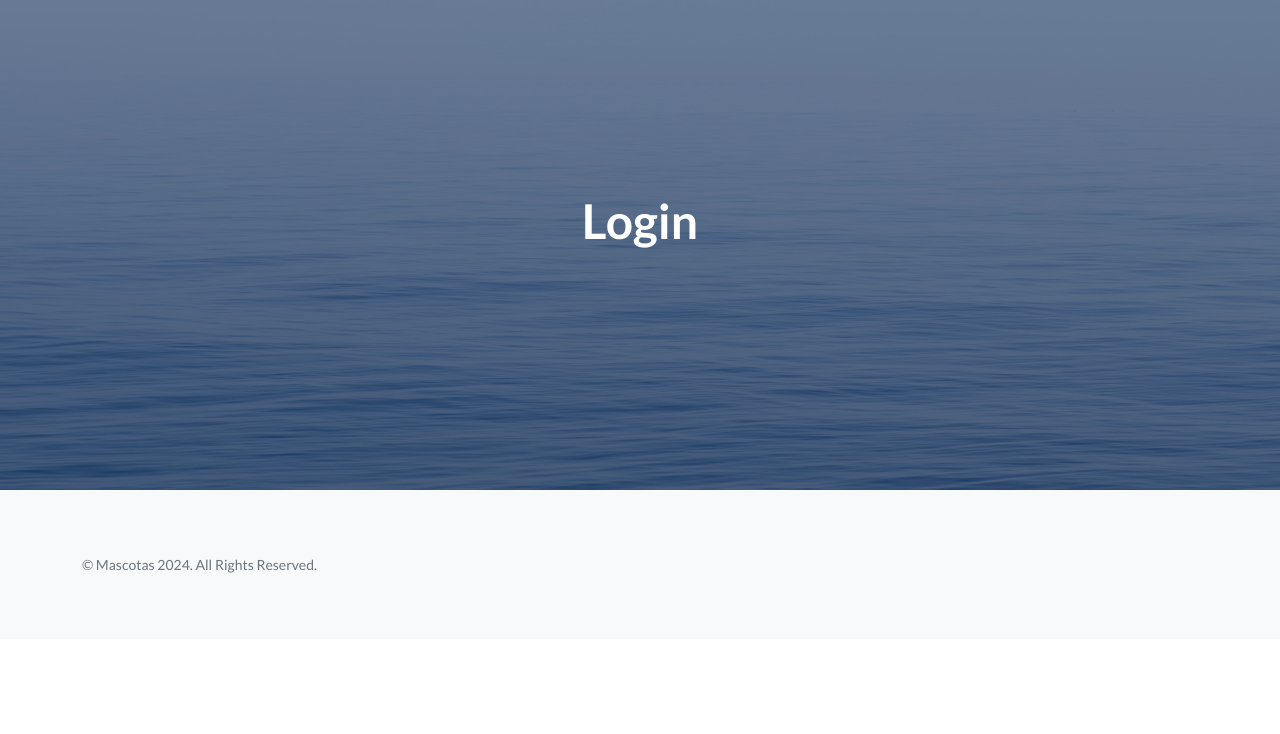
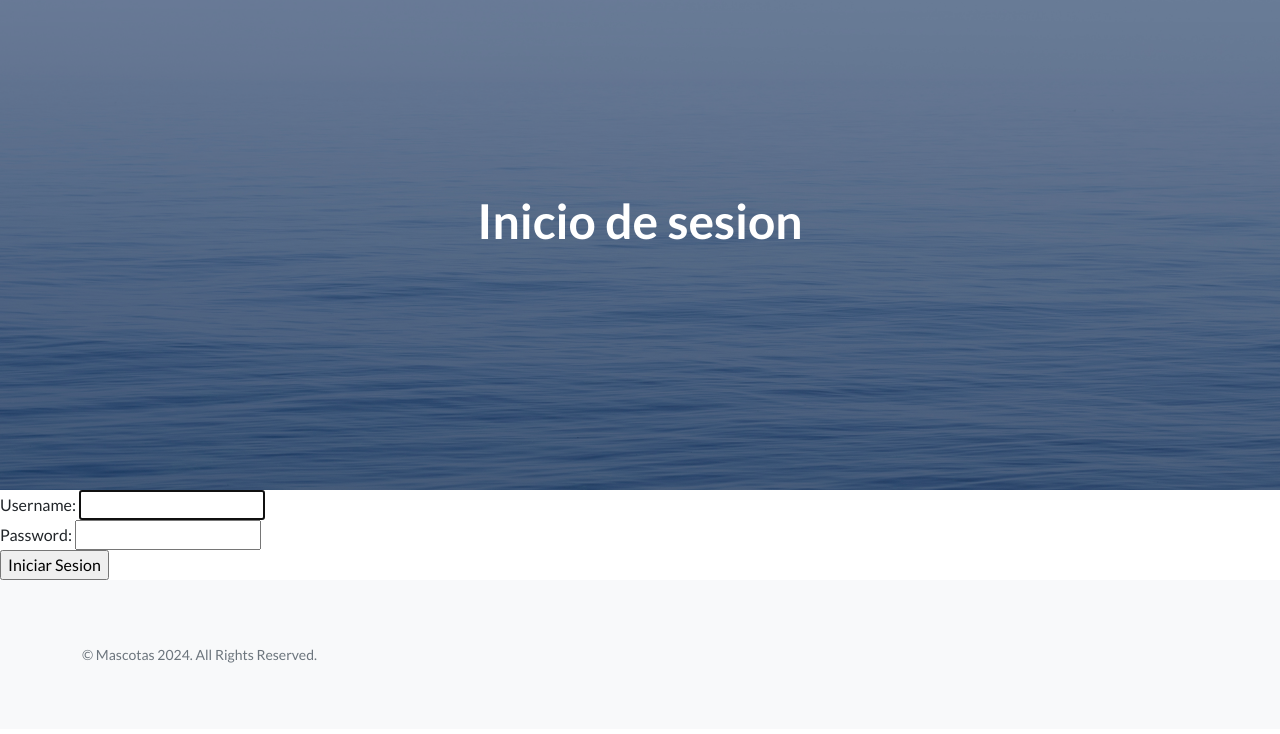
Before and after one commit to Jpptauri/PerezTaurizano3raPreEntrega, a Django app: page /usuarios/login/ in a window 1280 px wide. Shown: the part 66-800 px from the top of the page. Run offline with Django 5.2, Linux system fonts and the light colour scheme; some libraries are stand-ins or nearby versions.

Commit message:
agrego funcion de iniciar sesion y cerrar sesion

```diff
--- a/templates/base.html
+++ b/templates/base.html
@@ -26,7 +26,15 @@
                 <a class="navbar-brand" href={% url "home:buscar_mascotas" %}>Buscar Mascotas</a>
                 <a class="navbar-brand" href={% url "home:crear_mascotas" %}>Crear Mascotas</a>
                 <a class="navbar-brand" href={% url "home:about_me" %}>About me</a>
+                {% if request.user.is_authenticated %}
+                <a class="navbar-brand" href="#">  {{request.user.username}} </a>
+                <form action={% url "usuarios:logout" %} method='post'>
+                    {% csrf_token %}
+                    <input type="submit" class="btn btn-secondary" value='Cerrar Sesion'>
+                </form>
+                {% else %}
                 <a class="btn btn-primary" href="{% url "usuarios:login" %}"> Iniciar Sesion</a>
+                {% endif %}
             </div>
         </nav>
         <!-- Masthead-->
--- a/usuarios/templates/usuarios/login.html
+++ b/usuarios/templates/usuarios/login.html
@@ -1,12 +1,21 @@
 {% extends "base.html" %}
 
 {% block title_head %}
-Login
+Inicio de sesion
 {% endblock title_head %}
 
 {% block h1_header %}
-Login
+Inicio de sesion
 {% endblock h1_header %}
 
 {% block main %}
+
+<form action=  {% url "usuarios:login" %} method="post">
+
+    {% csrf_token %}
+    {{form}}
+    <input type="submit" value = 'Iniciar Sesion'>
+
+</form>
+
 {% endblock main %}
--- a/usuarios/urls.py
+++ b/usuarios/urls.py
@@ -1,8 +1,11 @@
 from django.urls import path
 from usuarios import views
+from django.contrib.auth.views import LogoutView
 
 app_name = 'usuarios'
 
 urlpatterns = [
-    path('login/', views.login , name='login')
+    path('login/', views.login , name='login'),
+    path('logout/', LogoutView.as_view(template_name='usuarios/logout.html') , name='logout'),
+
 ]
--- a/usuarios/views.py
+++ b/usuarios/views.py
@@ -1,4 +1,18 @@
-from django.shortcuts import render
+from django.shortcuts import render, redirect
+from django.contrib.auth.forms import AuthenticationForm
+from django.contrib.auth import authenticate, login as django_login
 
 def login(request):
-    return render(request,'usuarios/login.html')
+
+    formulario = AuthenticationForm()
+
+    if request.method == 'POST':
+        formulario = AuthenticationForm(request, data = request.POST)
+        if formulario.is_valid():
+            username_in = formulario.cleaned_data.get('username')
+            password_in = formulario.cleaned_data.get('password')
+            credentials = authenticate(username=username_in,password=password_in)
+            django_login(request,credentials)
+            return redirect('home:home')
+
+    return render(request,'usuarios/login.html',{'form':formulario})
```
Also changed, not shown: home/views.py (+6 -6 lines), usuarios/templates/usuarios/logout.html (added, +14 -0 lines), home/templates/home/about_me.html (renamed from home/templates/about_me.html), home/templates/home/buscar_mascotas.html (renamed from home/templates/buscar_mascotas.html), home/templates/home/crear_mascotas.html (renamed from home/templates/crear_mascotas.html), home/templates/home/editar_mascota.html (renamed from home/templates/editar_mascota.html), home/templates/home/index.html (renamed from home/templates/index.html), home/templates/home/ver_mascota.html (renamed from home/templates/ver_mascota.html).
